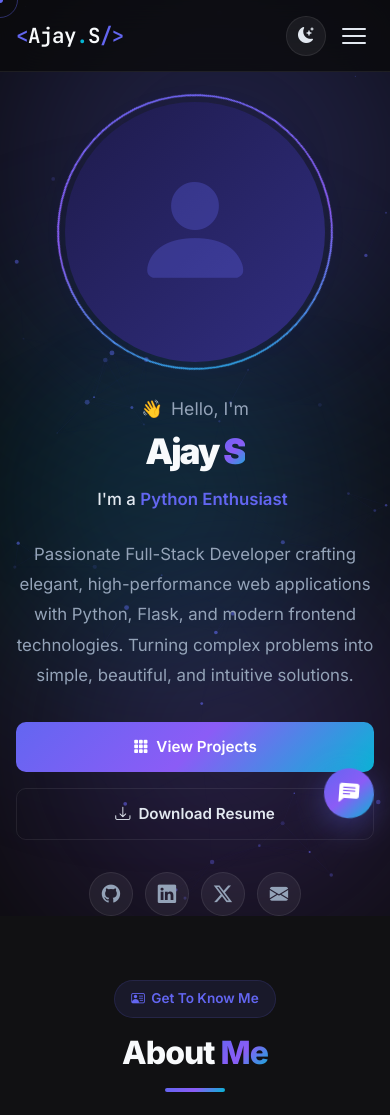
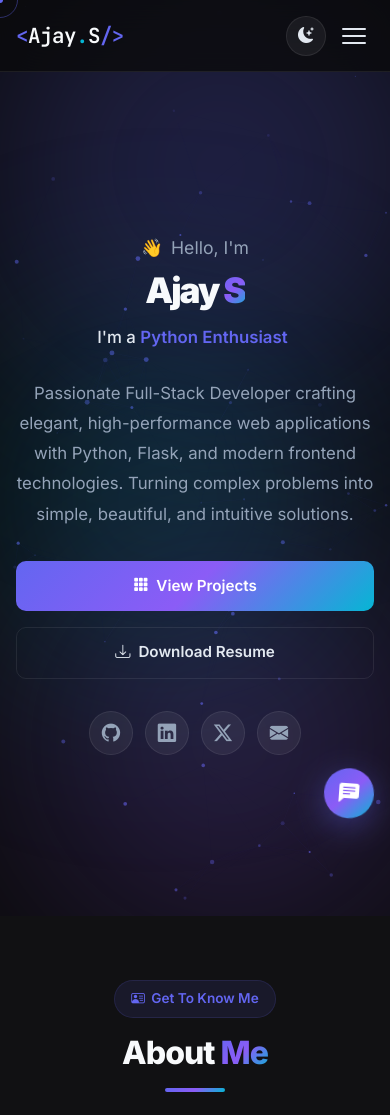
Before and after one commit to ajaygit-002/my_portfolio_, a Flask app: page / in a window 390 px wide. Shown: the top 1115 px of the page. Run offline with Flask 3, Linux system fonts and the light colour scheme.

Commit message:
feat: implement responsive landing page index template with hero, about, and skills sections

```diff
--- a/templates/index.html
+++ b/templates/index.html
@@ -39,44 +39,29 @@
     <div class="hero-gradient-orb hero-orb-3"></div>
 
     <div class="container hero-container">
-        <div class="row align-items-center min-vh-100">
-            <div class="col-lg-7 hero-left" data-aos="fade-right" data-aos-duration="1000">
+        <div class="row align-items-center justify-content-center min-vh-100">
+            <div class="col-lg-10 hero-left text-center" data-aos="fade-up" data-aos-duration="1000">
                 <p class="hero-greeting"><span class="greeting-wave">👋</span> Hello, I'm</p>
                 <h1 class="hero-name">Ajay <span class="name-highlight">S</span></h1>
-                <div class="hero-typewriter">
+                <div class="hero-typewriter" style="justify-content: center;">
                     <span class="typewriter-prefix">I'm a&nbsp;</span>
                     <span class="typewriter-text" id="typewriter"></span>
                     <span class="typewriter-cursor">|</span>
                 </div>
-                <p class="hero-description">
+                <p class="hero-description" style="max-width: 700px; margin-left: auto; margin-right: auto;">
                     Passionate Full-Stack Developer crafting elegant, high-performance web
                     applications with Python, Flask, and modern frontend technologies. Turning
                     complex problems into simple, beautiful, and intuitive solutions.
                 </p>
-                <div class="hero-cta">
+                <div class="hero-cta" style="justify-content: center;">
                     <a href="#projects" class="btn btn-primary-glow"><i class="bi bi-grid-3x3-gap-fill"></i> View Projects</a>
                     <a href="{{ url_for('static', filename='resume/resume.pdf') }}" class="btn btn-outline-glow" download><i class="bi bi-download"></i> Download Resume</a>
                 </div>
-                <div class="hero-socials">
+                <div class="hero-socials" style="justify-content: center;">
                     <a href="#" class="social-icon" aria-label="GitHub"><i class="bi bi-github"></i></a>
                     <a href="#" class="social-icon" aria-label="LinkedIn"><i class="bi bi-linkedin"></i></a>
                     <a href="#" class="social-icon" aria-label="Twitter"><i class="bi bi-twitter-x"></i></a>
                     <a href="#" class="social-icon" aria-label="Email"><i class="bi bi-envelope-fill"></i></a>
-                </div>
-            </div>
-            <div class="col-lg-5 hero-right" data-aos="fade-left" data-aos-duration="1000" data-aos-delay="300">
-                <div class="hero-image-wrapper">
-                    <div class="hero-image-glow"></div>
-                    <div class="hero-image-ring"></div>
-                    <div class="hero-image-container">
-                        <div class="hero-avatar-placeholder"><i class="bi bi-person-fill"></i></div>
-                    </div>
-                    <div class="floating-icon fi-1"><i class="bi bi-filetype-py"></i></div>
-                    <div class="floating-icon fi-2"><i class="bi bi-filetype-html"></i></div>
-                    <div class="floating-icon fi-3"><i class="bi bi-filetype-css"></i></div>
-                    <div class="floating-icon fi-4"><i class="bi bi-filetype-js"></i></div>
-                    <div class="floating-icon fi-5"><i class="bi bi-database-fill"></i></div>
-                    <div class="floating-icon fi-6"><i class="bi bi-git"></i></div>
                 </div>
             </div>
         </div>
```
